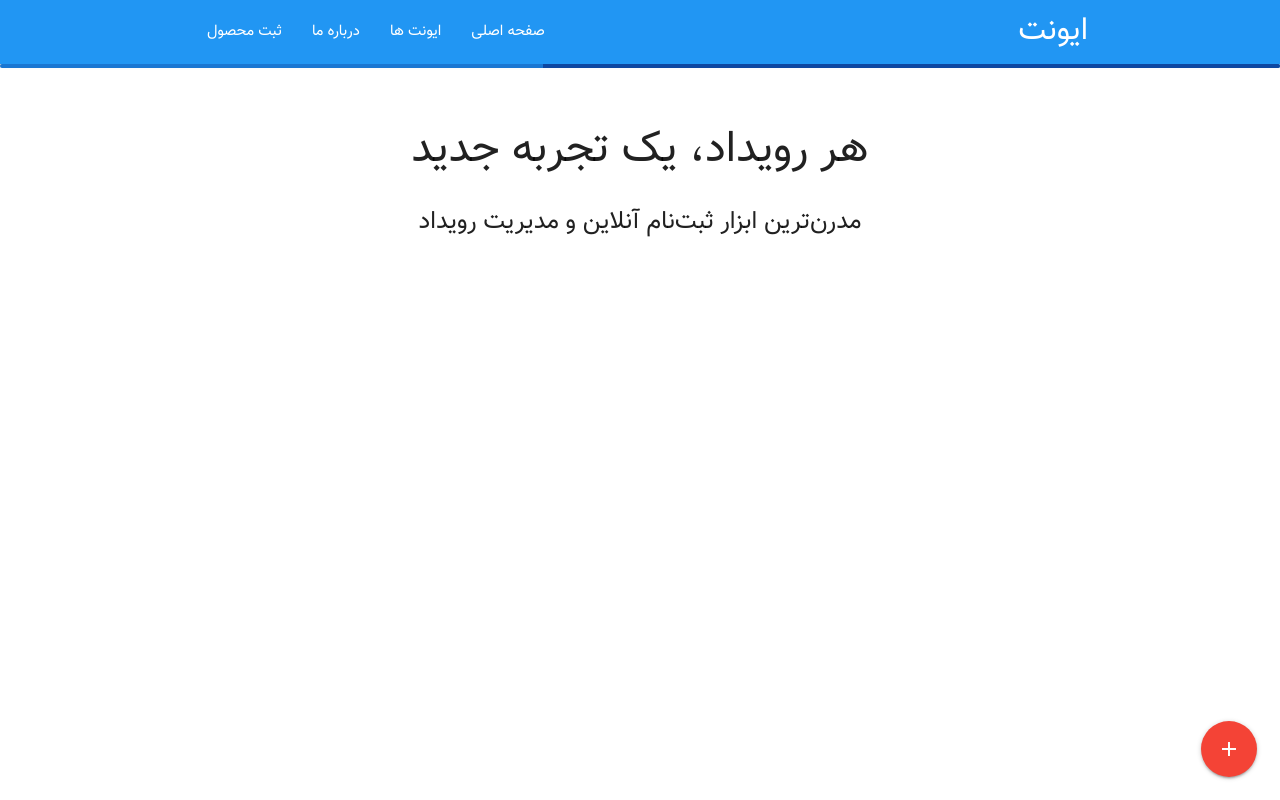
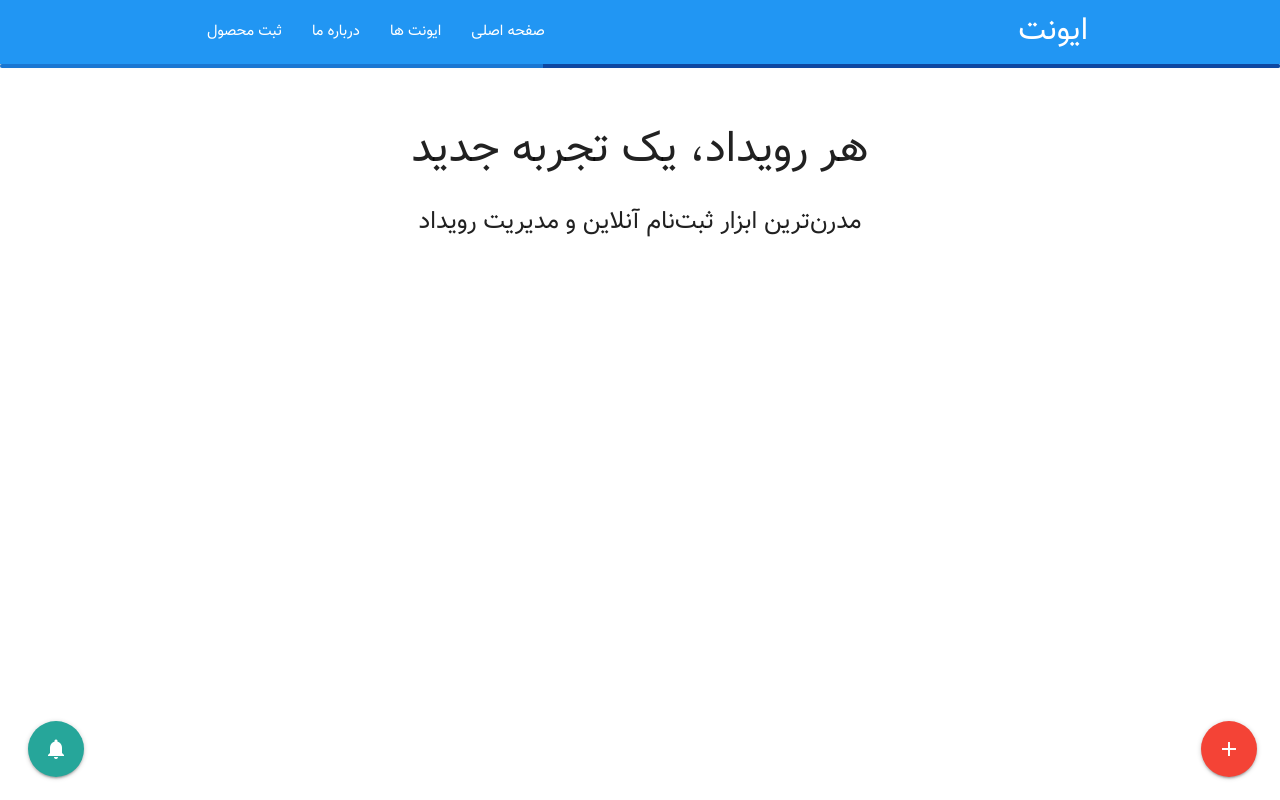
Before and after one commit to miladfattah/PWA-Tutorial, a website: page public/index.html in a window 1280 px wide. Drawn offline with Linux system fonts and the light colour scheme; no server answers.

Commit message:
push Notification

```diff
--- a/public/index.html
+++ b/public/index.html
@@ -66,15 +66,65 @@
     </div>
 
 
+
+    <div class="fixed-action-btn left">
+      <a  id="notification" class="btn-floating btn-large waves-effect waves-light darknes-1 blue" href="create.html"><i class="material-icons">notifications</i></a>
+    </div>
+
+
     <script src="./static/js/dexie.js"></script>
     <script src="./static/js/db.js"></script>
     <script src="./static/js/app.js"></script>
     <script src="/static/js/materialize.min.js"></script>
     <script>
-        document.addEventListener('DOMContentLoaded', function() {
+        document.addEventListener('DOMContentLoaded', async function() {
             var elems = document.querySelectorAll('.sidenav');
             var instances = M.Sidenav.init(elems, {});
+
+            const notificationBtn = document.getElementById("notification");
+
+            const deniedStyleBTN = ()=>{
+                notificationBtn.classList.remove('blue');
+                notificationBtn.classList.add('gray');
+                notificationBtn.removeAttribute('href');
+            }
+            const getPermissionsNotifications = async ()=>{
+              if( navigator.permissions ){
+                  let result = await navigator.permissions.query({name : 'notifications'});
+                  return result.state;
+              }
+            }
+
+            let currentNotification = await getPermissionsNotifications();
+
+            if ( currentNotification !== 'granted'){
+                deniedStyleBTN();
+            }
+
+
+            notificationBtn.addEventListener('click' ,  async function(e){
+              e.preventDefault();
+              if(!( 'serviceWorker' in navigator ) && !('pushManager' in window)){
+                console.log('push navigator error dare');
+                return ;
+              }
+              let result = await Notification.requestPermission();
+              if ( result !=='granted'){
+                deniedStyleBTN();
+                console.log('current not granted');
+                return;
+              }else{
+                new Notification('slm anisa' , {});
+                return ;
+              }
+
+            })
+
         });
+
+        // Notification.requestPermission(function(status) {
+        //                   console.log('Notification permission status:', status);
+        //   });
     </script>
 </body>
 </html>
--- a/public/static/css/style.css
+++ b/public/static/css/style.css
@@ -29,3 +29,8 @@ body * {
     left: auto;
     right: 0;
 }
+
+.left {
+    left: 28px;
+    right: auto;
+}
```
